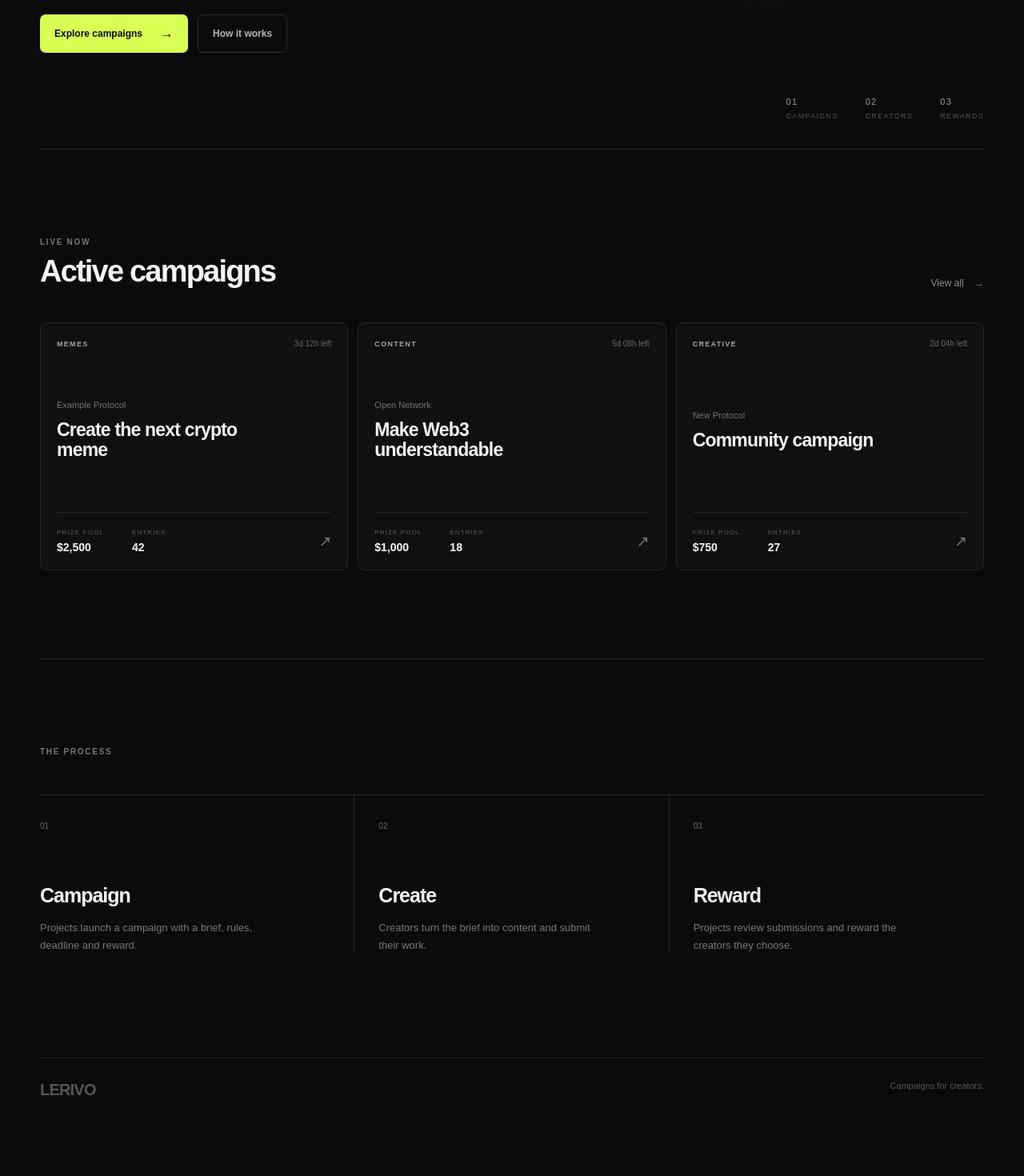
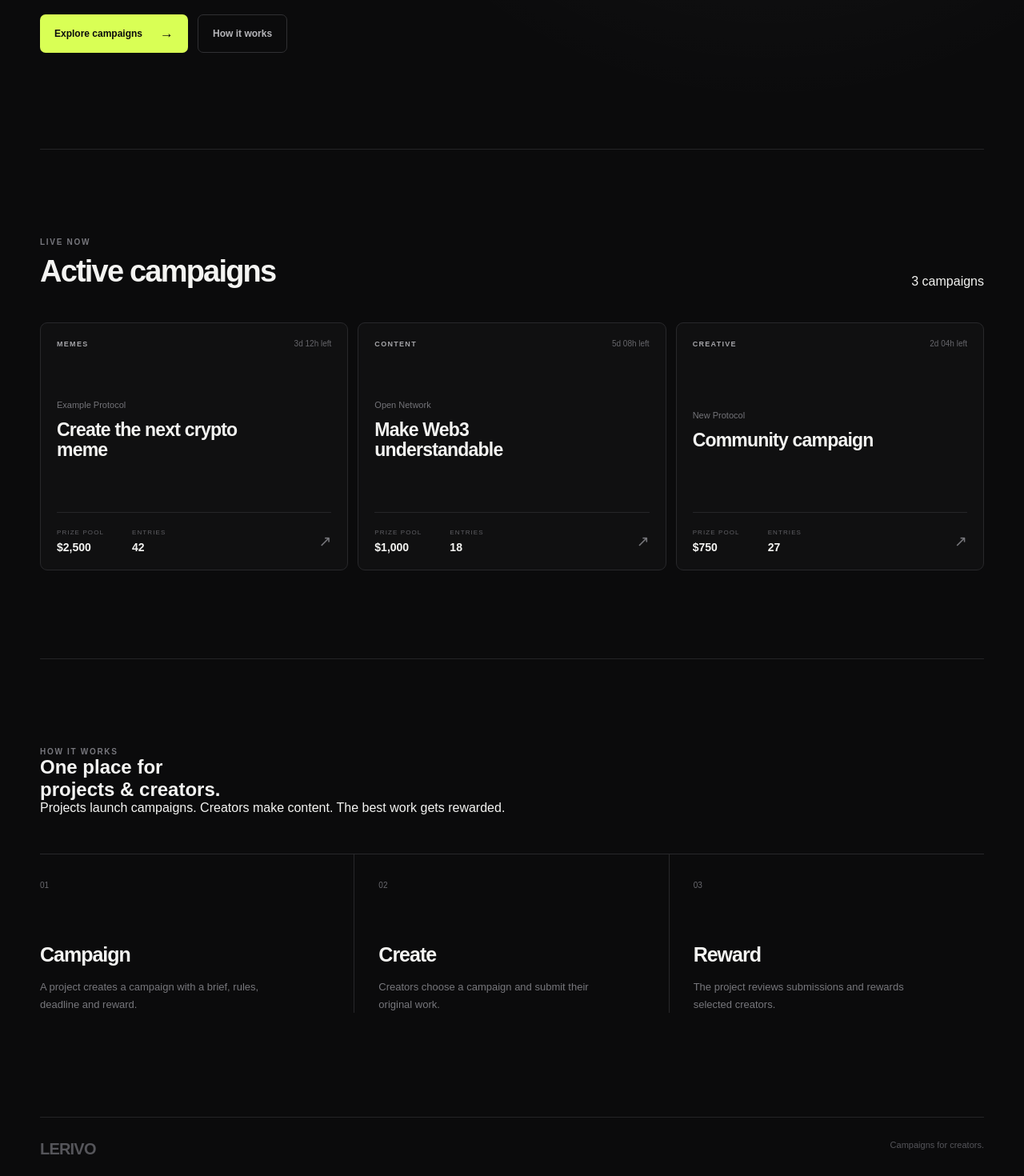
Before and after one commit to amirxme/lerivo-x, a Next.js app: page / in a window 1280 px wide. Shown: the part 640-2110 px from the top of the page at 80% size. Before the commit the page ends 2042 px from the top, so only its background shows below. Built offline with nearby package versions, Linux system fonts and the light colour scheme.

Commit message:
Update page.js

```diff
--- a/app/page.js
+++ b/app/page.js
@@ -24,145 +24,131 @@ const campaigns = [
     tag: "CREATIVE"
   }
 ];
-
 export default function Home() {
   return (
     <main className="site">
       <nav className="navbar">
-        <div className="logo">LERIVO</div>
-
+        <a href="/" className="logo">
+          LERIVO
+        </a>
         <div className="nav-links">
           <a href="#campaigns">Campaigns</a>
           <a href="#how-it-works">How it works</a>
         </div>
-
-        <button className="nav-button">Create campaign</button>
+        <button className="nav-button" type="button">
+          Create campaign
+        </button>
       </nav>
-
       <section className="hero">
         <div className="hero-content">
           <div className="eyebrow">
             <span className="status-dot" />
             THE CREATOR CAMPAIGN PLATFORM
           </div>
-
           <h1>
-            Create.
+            Where projects
             <br />
-            <span>Earn.</span>
-            <br />
-            Repeat.
+            <span>meet creators.</span>
           </h1>
-
           <p>
             LERIVO connects Web3 projects with creators through
             campaigns, contests and rewards.
           </p>
-
           <div className="hero-actions">
             <a href="#campaigns" className="primary-button">
               Explore campaigns
               <span>→</span>
             </a>
-
             <a href="#how-it-works" className="secondary-button">
               How it works
             </a>
           </div>
         </div>
-
-        <div className="hero-meta">
-          <div>
-            <span>01</span>
-            CAMPAIGNS
-          </div>
-          <div>
-            <span>02</span>
-            CREATORS
-          </div>
-          <div>
-            <span>03</span>
-            REWARDS
-          </div>
-        </div>
       </section>
-
       <section id="campaigns" className="campaign-section">
         <div className="section-header">
           <div>
             <div className="section-label">LIVE NOW</div>
             <h2>Active campaigns</h2>
           </div>
-
-          <a href="#campaigns" className="view-all">
-            View all <span>→</span>
-          </a>
+          <span className="campaign-count">
+            {campaigns.length} campaigns
+          </span>
         </div>
-
         <div className="campaign-grid">
           {campaigns.map((campaign) => (
-            <article className="campaign-card" key={campaign.title}>
+            <a
+              href="#campaigns"
+              className="campaign-card"
+              key={campaign.title}
+            >
               <div className="card-top">
                 <span className="campaign-tag">{campaign.tag}</span>
-                <span className="deadline">{campaign.deadline} left</span>
+                <span className="deadline">
+                  {campaign.deadline} left
+                </span>
               </div>
-
               <div className="card-main">
-                <div className="project-name">{campaign.project}</div>
+                <div className="project-name">
+                  {campaign.project}
+                </div>
                 <h3>{campaign.title}</h3>
               </div>
-
               <div className="card-bottom">
                 <div>
                   <span className="data-label">PRIZE POOL</span>
                   <strong>{campaign.prize}</strong>
                 </div>
-
                 <div>
                   <span className="data-label">ENTRIES</span>
                   <strong>{campaign.entries}</strong>
                 </div>
-
                 <span className="arrow">↗</span>
               </div>
-            </article>
+            </a>
           ))}
         </div>
       </section>
-
       <section id="how-it-works" className="process-section">
-        <div className="section-label">THE PROCESS</div>
-
+        <div className="section-label">HOW IT WORKS</div>
+        <div className="process-intro">
+          <h2>
+            One place for
+            <br />
+            <span>projects & creators.</span>
+          </h2>
+          <p>
+            Projects launch campaigns. Creators make content.
+            The best work gets rewarded.
+          </p>
+        </div>
         <div className="process-grid">
           <div>
             <span>01</span>
             <h3>Campaign</h3>
             <p>
-              Projects launch a campaign with a brief, rules,
-              deadline and reward.
+              A project creates a campaign with a brief,
+              rules, deadline and reward.
             </p>
           </div>
-
           <div>
             <span>02</span>
             <h3>Create</h3>
             <p>
-              Creators turn the brief into content and submit
-              their work.
+              Creators choose a campaign and submit their
+              original work.
             </p>
           </div>
-
           <div>
             <span>03</span>
             <h3>Reward</h3>
             <p>
-              Projects review submissions and reward the
-              creators they choose.
+              The project reviews submissions and rewards
+              selected creators.
             </p>
           </div>
         </div>
       </section>
-
       <footer className="footer">
         <div className="logo">LERIVO</div>
         <span>Campaigns for creators.</span>
```
